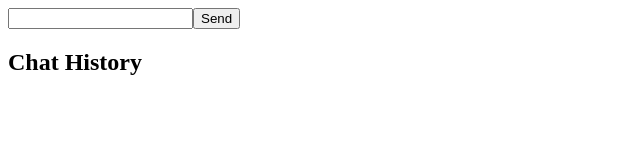
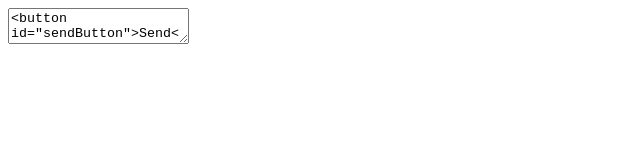
Before and after one commit to dasajitk17/pegabot, a website: page public/index.html in a window 1280 px wide. Shown: the whole page, without its empty margins (0-640 px from the left). Drawn offline with Linux system fonts and the light colour scheme; no server answers.

Commit message:
Update index.html

```diff
--- a/public/index.html
+++ b/public/index.html
@@ -6,7 +6,7 @@
 <body>
   <div id="chat">
     <div id="messages"></div>
-    <input id="input" autocomplete="off" /><button id="sendButton">Send</button>
+    <textarea id="input" autocomplete="off" /><button id="sendButton">Send</button>
   </div>
   <div id="chatHistory">
     <h2>Chat History</h2>
```
